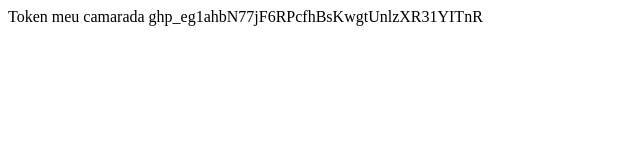
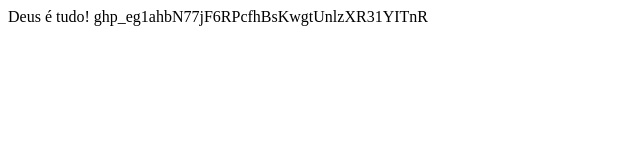
Before and after one commit to andre82br/teste_v1, a plain HTML site: page index.html in a window 1280 px wide. Shown: the whole page, without its empty margins (0-640 px from the left). Drawn offline with Linux system fonts and the light colour scheme.

Commit message:
Deus
Deus é tudo!

```diff
--- a/index.html
+++ b/index.html
@@ -7,7 +7,7 @@
     <title>andre82br@gmail.com</title>
 </head>
 <body>
-    Token meu camarada
+    Deus é tudo!
     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
 </body>
 </html>
```
